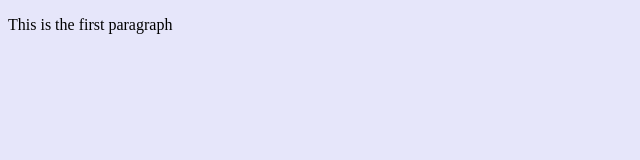
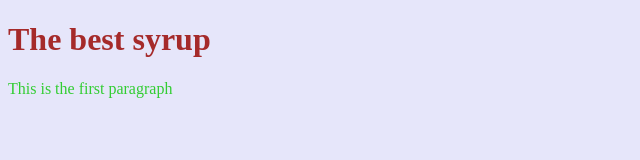
Before and after one commit to RickRossovich/GroupProject01, a plain HTML site: page index.html in a window 1280 px wide. Shown: the whole page, without its empty margins (0-640 px from the left). Drawn offline with Linux system fonts and the light colour scheme.

Commit message:
fixed css

```diff
--- a/index.html
+++ b/index.html
@@ -9,6 +9,7 @@
   </head>
   <body>
     <div class="syrup">
+      <h1>The best syrup</h1>
       <p id="maple">This is the first paragraph</p>
     </div>
   </body>
--- a/style.css
+++ b/style.css
@@ -1,9 +1,9 @@
 body {
   background-color: lavender;
 }
-#syrup {
+.syrup {
   color: brown;
 }
-.maple {
+#maple {
   color: limegreen;
 }
```
